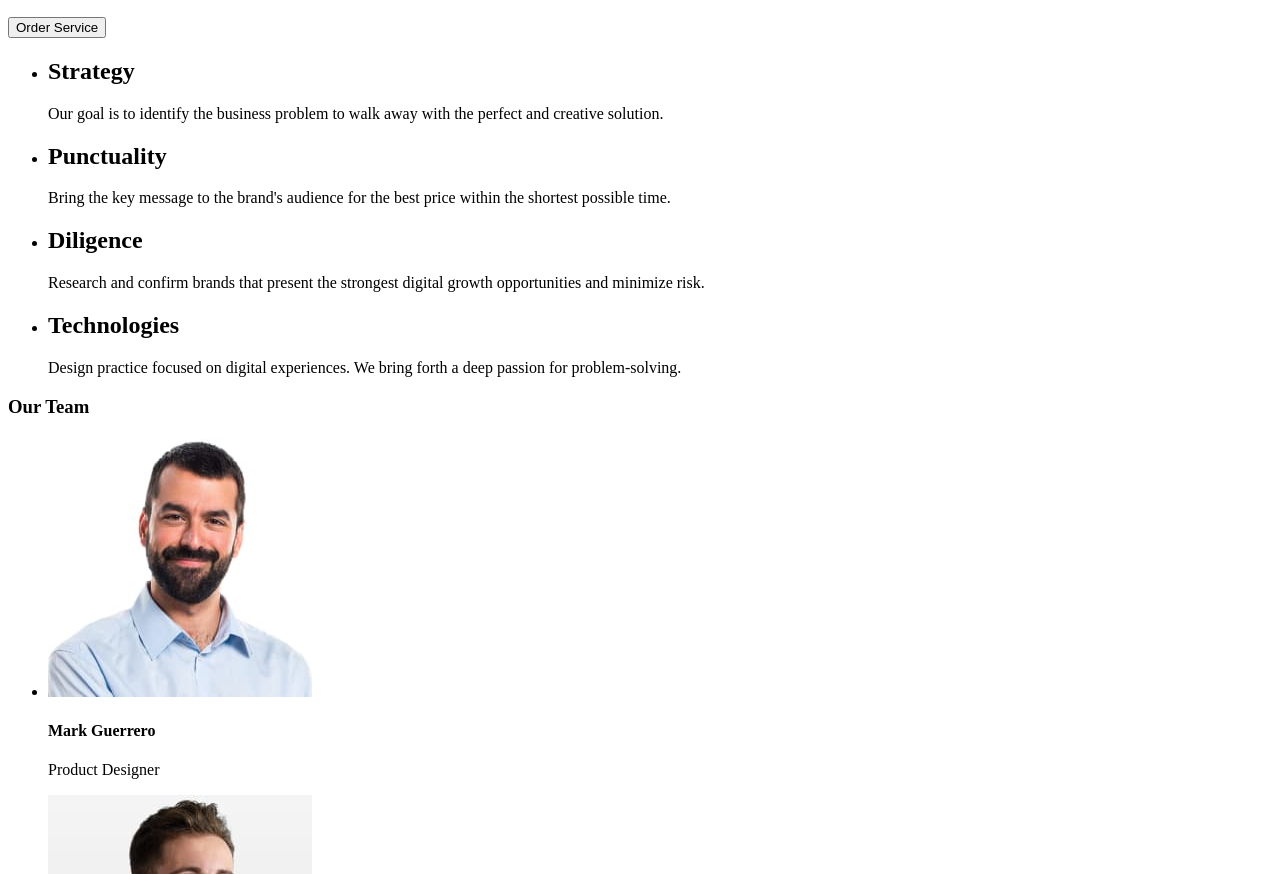
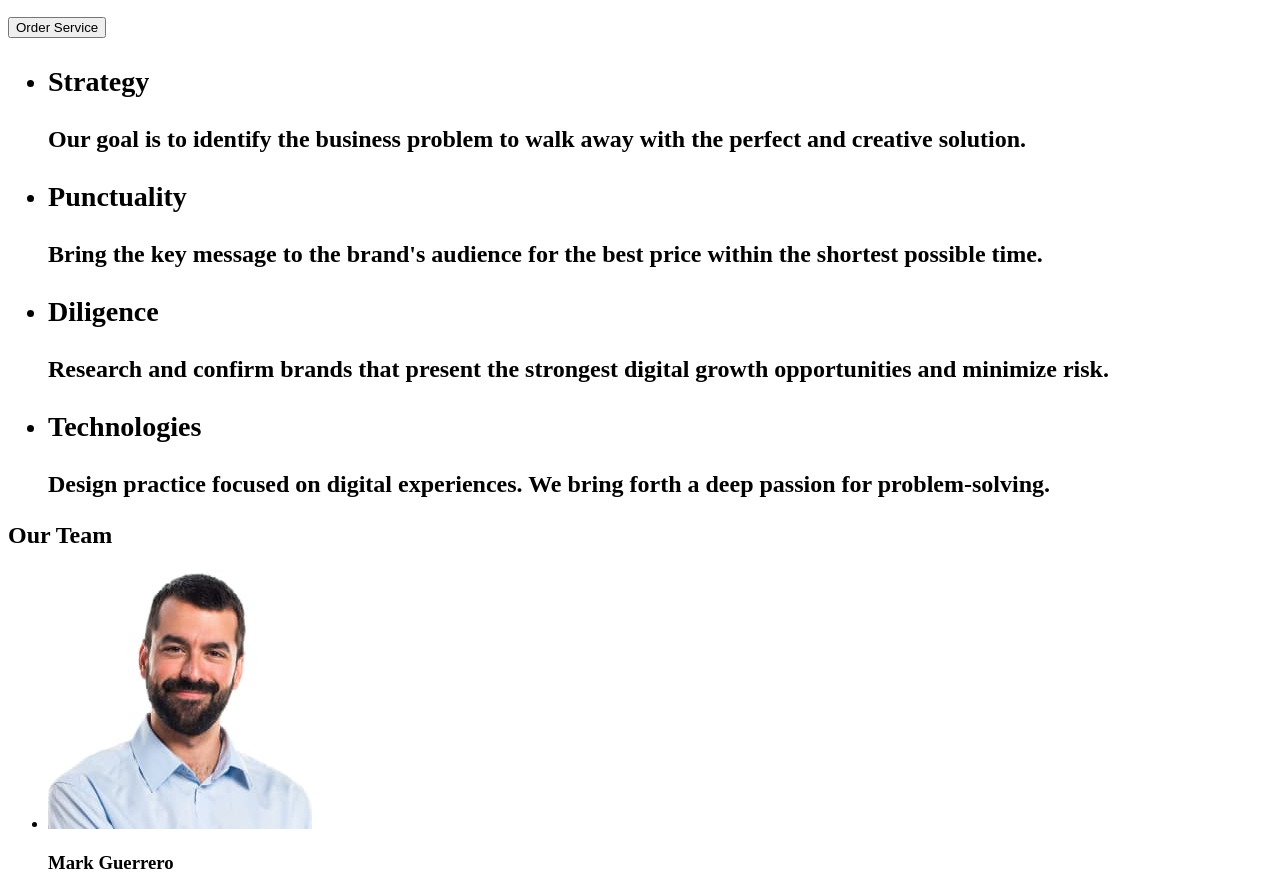
Before and after one commit to BohdanBezoglyuk/goit-markup-hw-01, a plain HTML site: page index.html in a window 1280 px wide. Shown: the part 198-1072 px from the top of the page. Drawn offline with Linux system fonts and the light colour scheme.

Commit message:
виправлення 4

```diff
--- a/index.html
+++ b/index.html
@@ -28,39 +28,41 @@
         <button type="button">Order Service</button>
       </section>
       <section>
+        <h2>
           <ul>
             <li>
-            <h2>Strategy</h2>
+              <h3>Strategy</h3>
               <p>
-              Our goal is to identify the business problem to walk away with the
-              perfect and creative solution.
+                Our goal is to identify the business problem to walk away with
+                the perfect and creative solution.
               </p>
             </li>
             <li>
-            <h2>Punctuality</h2>
+              <h3>Punctuality</h3>
               <p>
                 Bring the key message to the brand's audience for the best price
                 within the shortest possible time.
               </p>
             </li>
             <li>
-            <h2>Diligence</h2>
+              <h3>Diligence</h3>
               <p>
                 Research and confirm brands that present the strongest digital
                 growth opportunities and minimize risk.
               </p>
             </li>
             <li>
-            <h2>Technologies</h2>
+              <h3>Technologies</h3>
               <p>
                 Design practice focused on digital experiences. We bring forth a
                 deep passion for problem-solving.
               </p>
             </li>
           </ul>
+        </h2>
       </section>
       <section>
-        <h3>Our Team</h3>
+        <h2>Our Team</h2>
         <ul>
           <li>
             <img
@@ -69,7 +71,7 @@
               width="264"
               height="260"
             />
-            <h4>Mark Guerrero</h4>
+            <h3>Mark Guerrero</h3>
             <p>Product Designer</p>
           </li>
           <li>
@@ -79,7 +81,7 @@
               width="264"
               height="260"
             />
-            <h4>Tom Ford</h4>
+            <h3>Tom Ford</h3>
             <p>Frontend Developer</p>
           </li>
           <li>
@@ -89,7 +91,7 @@
               width="264"
               height="260"
             />
-            <h4>Camila Garcia</h4>
+            <h3>Camila Garcia</h3>
             <p>Marketing</p>
           </li>
           <li>
@@ -99,7 +101,7 @@
               width="264"
               height="260"
             />
-            <h4>Daniel Wilson</h4>
+            <h3>Daniel Wilson</h3>
             <p>UI Designer</p>
           </li>
         </ul>
```
Lines whose indentation alone changed are shown as unchanged.
